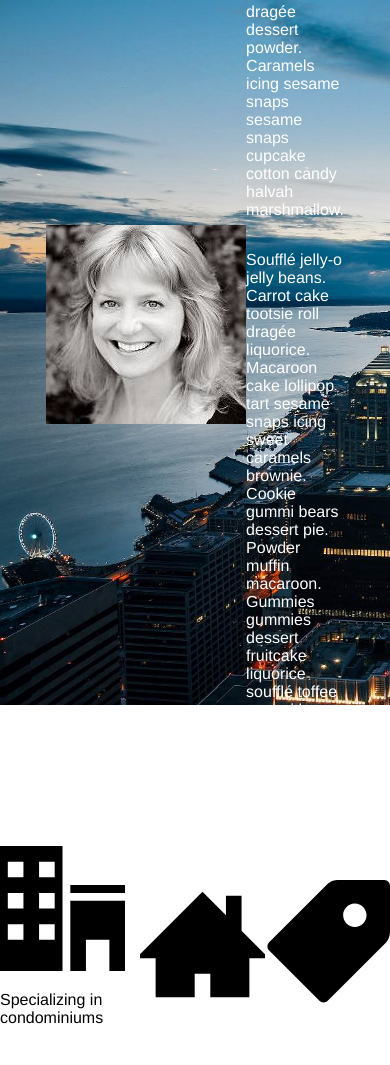
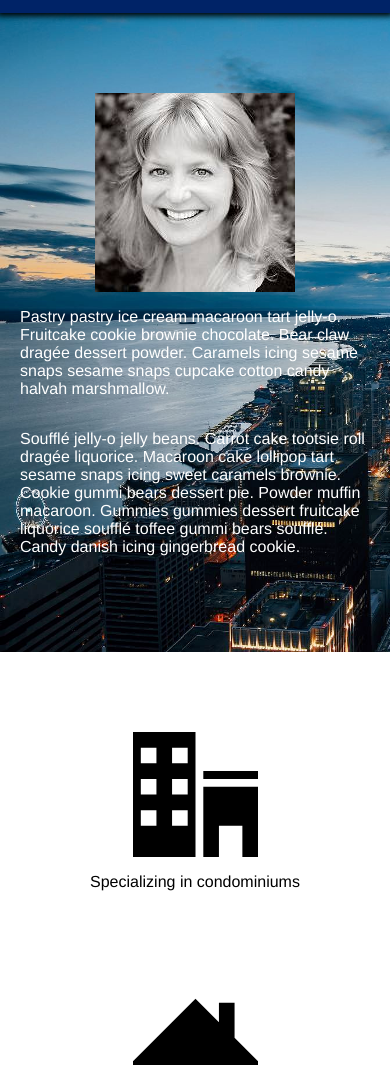
Before and after one commit to muddybeard210/condoqueen, a plain HTML site: page public/index.html in a window 390 px wide. Shown: the part 135-1200 px from the top of the page. Drawn offline with nearby package versions, Linux system fonts and the light colour scheme; some packages are replaced by stand-ins of ours.

Commit message:
added content

```diff
--- a/public/index.html
+++ b/public/index.html
@@ -1,5 +1,5 @@
 <!DOCTYPE html>
-<html>
+<html 💻="Hey there! Feel free to look around.  Have any questions?  email matthewsheridansmith@gmail.com">
 
 <head>
   <meta charset="utf-8">
@@ -36,10 +36,10 @@
     <div class="backdropHolder">
       <div class="flex row">
         <div></div>
-        <div class="portaitHolder flex center animated fadeInLeft">
+        <div class="portaitHolder flex center animated fadeInLeft" hidden>
           <img src="./resources/camille_portait.jpg" alt="">
         </div>
-        <div class="aboutMe flex column center animated fadeInRight">
+        <div class="aboutMe flex column center animated fadeInRight" hidden>
           <div class="aboutMeContent flex column center">
             <p>Pastry pastry ice cream macaroon tart jelly-o. Fruitcake cookie brownie chocolate. Bear claw dragée dessert powder.
               Caramels icing sesame snaps sesame snaps cupcake cotton candy halvah marshmallow.
@@ -61,10 +61,12 @@
     </div>
     <div class="iconHolder">
       <img src="resources/home3.svg" alt="">
+      <p class="iconStatement">Single Family Homes</p>
 
     </div>
     <div class="iconHolder">
         <img src="resources/price-tag.svg" alt="">
+        <p class="iconStatement">Getting you the best deal</p>
 
     </div>
   </div>
@@ -104,7 +106,7 @@
               margin: 0,
               autoplay: true,
               autoplayTimeout: 5000,
-              autoplayHoverPause: true,
+              autoplayHoverPause: false,
 
           });
 
--- a/public/main.css
+++ b/public/main.css
@@ -34,6 +34,12 @@ body {
 .iconsSection img {
     height: 125px;
     width: 125px;
+}
+.iconHolder {
+    display: flex;
+    width: 100%;
+    flex-direction: column;
+    align-items: center;
 }
 .navContainer {
     min-height: 85px;
@@ -117,3 +123,21 @@ body {
 .owl-carousel {
     padding: 20px 0px;
 }
+
+@media screen and (max-width: 500px) {
+    .flex.row {
+        flex-direction: column;
+    }
+    .item {
+        flex-direction: column;
+        width: unset;
+    }
+    .iconHolder {
+        padding: 40px 0px;
+    }
+    .backdropHolder {
+        height: 100%;
+        padding: 80px 20px;
+    }
+
+}
--- a/public/main.js
+++ b/public/main.js
@@ -0,0 +1,7 @@
+let navHeight = $('.navContainer').height();
+
+$(".mainContent").css("margin-top", navHeight);
+
+$(window).load(function(){
+    $(".portraitHolder, .aboutMe").toggle();
+});
```
